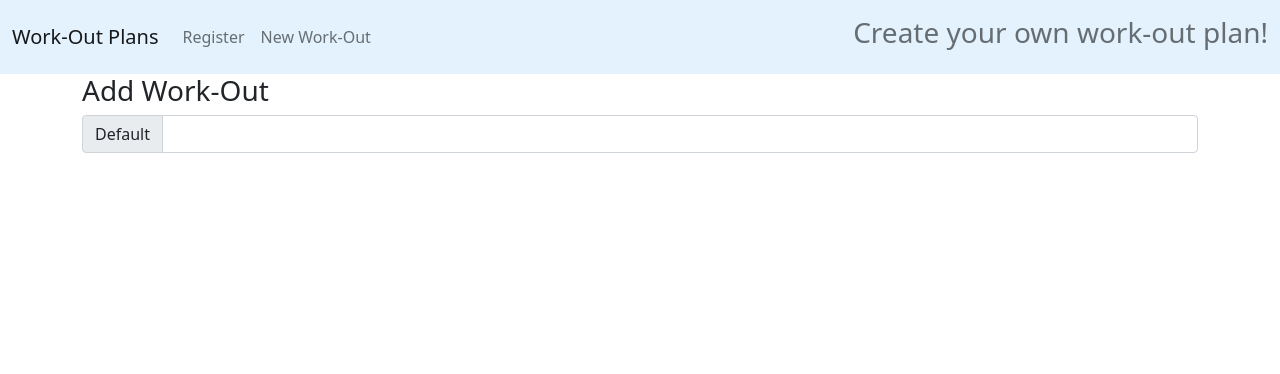
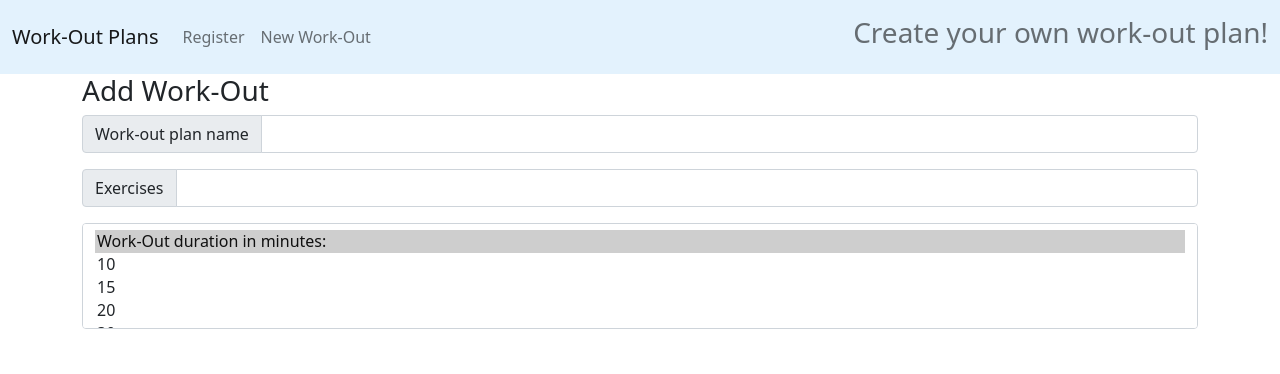
Before and after one commit to elgas/work-out-generator, a Flask app: page /add_workout in a window 1280 px wide. Shown: the top 374 px of the page. Run offline with Flask 2, Linux system fonts and the light colour scheme; some libraries are stand-ins or nearby versions.

Commit message:
Add work-out form input fields

```diff
--- a/templates/add_workout.html
+++ b/templates/add_workout.html
@@ -2,10 +2,32 @@
 {% block content %}
 
     <h3>Add Work-Out</h3>
-    <form>
+    <!-- Input group from Bootstrap library-->
+    <form method="POST" action="">
         <div class="input-group mb-3">
-            <span class="input-group-text" id="inputGroup-sizing-default">Default</span>
-            <input type="text" class="form-control" aria-label="Sizing example input" aria-describedby="inputGroup-sizing-default">
+            <span class="input-group-text" id="inputGroup-sizing-default">Work-out plan name</span>
+            <input type="text" class="form-control" aria-label="Sizing example input" aria-describedby="inputGroup-sizing-default"
+                id="workout_name" name="workout_name" minlength="3" maxlength="60"
+            type="text" class="validate" required>
+        </div>
+        <div class="input-group mb-3">
+            <span class="input-group-text" id="inputGroup-sizing-default">Exercises</span>
+            <input type="text" class="form-control" aria-label="Sizing example input" aria-describedby="inputGroup-sizing-default"
+                id="workout_description" name="workout_description" minlength="5"
+            maxlength="200" class="materialize-textarea validate" required>
+        </div>
+        <div>
+            <select class="form-select validate" multiple aria-label="multiple select example" id="workout_duration_mins"
+                name="workout_duration_mins" required>
+                <option selected>Work-Out duration in minutes:</option>
+                <option value="1">10</option>
+                <option value="2">15</option>
+                <option value="3">20</option>
+                <option value="4">30</option>
+                <option value="5">45</option>
+                <option value="6">60</option>
+                <option value="7">90</option>
+              </select>
         </div>
     </form>
 
--- a/templates/workouts.html
+++ b/templates/workouts.html
@@ -12,7 +12,7 @@
           </h2>
           <div id="flush-collapseOne" class="accordion-collapse collapse" aria-labelledby="flush-headingOne" data-bs-parent="#accordionFlushExample">
             <div class="accordion-body">{{ workout.workout_description }}</div>
-            <img src="{{ workout.url }}" class="rounded float-end" alt="a person excercising">
+            <img src="{{ workout.url }}" class="rounded float-end" alt="a person exercising">
           </div>
         </div>
         {% endfor %}
```
